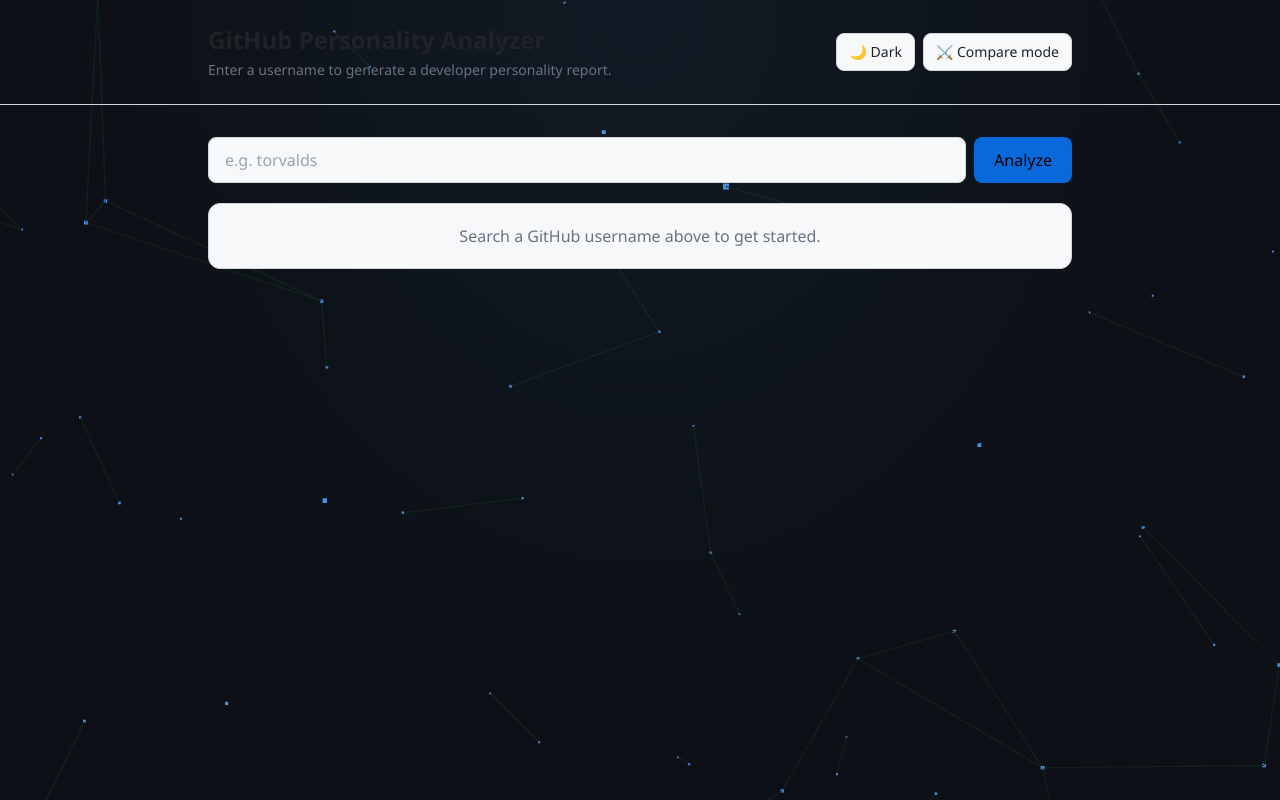
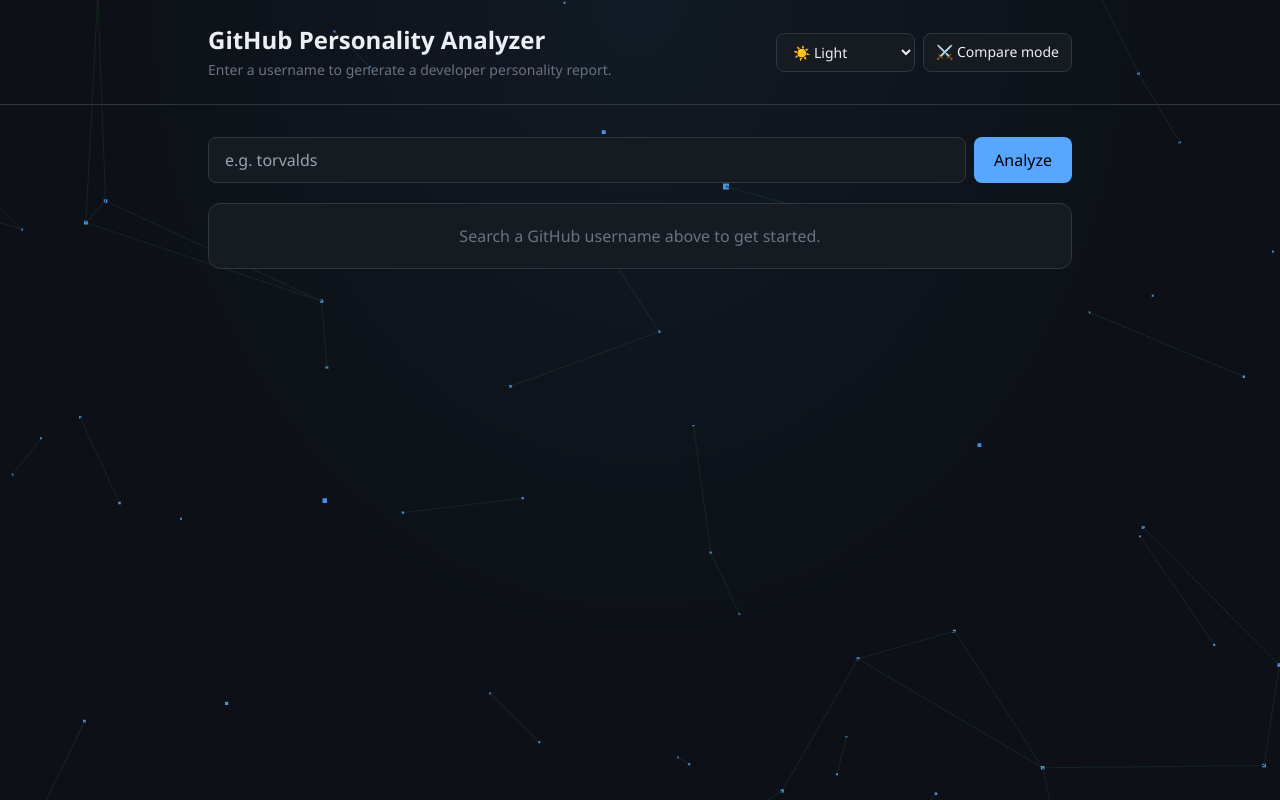
Before and after one commit to PrahladWebDev/github-analyzer, a React (Vite) app in the folder frontend/: page / in a window 1280 px wide. Built offline with nearby package versions, Linux system fonts and the light colour scheme.

Commit message:
Refactor ThemeToggle to use select for theme selection

```diff
--- a/frontend/src/components/ThemeToggle.jsx
+++ b/frontend/src/components/ThemeToggle.jsx
@@ -1,8 +1,17 @@
 import { useEffect, useState } from 'react';
+
+const THEMES = [
+  { id: 'dark', label: '🌙 Dark' },
+  { id: 'light', label: '☀️ Light' },
+  { id: 'dracula', label: '🧛 Dracula' },
+  { id: 'nord', label: '❄️ Nord' },
+  { id: 'synthwave', label: '🌆 Synthwave' },
+  { id: 'forest', label: '🌲 Forest' }
+];
 
 function getInitialTheme() {
   const stored = localStorage.getItem('theme');
-  if (stored === 'light' || stored === 'dark') return stored;
+  if (stored && THEMES.some((t) => t.id === stored)) return stored;
   return window.matchMedia?.('(prefers-color-scheme: light)').matches ? 'light' : 'dark';
 }
 
@@ -10,17 +19,22 @@
   const [theme, setTheme] = useState(getInitialTheme);
 
   useEffect(() => {
-    document.documentElement.classList.toggle('light', theme === 'light');
+    document.documentElement.setAttribute('data-theme', theme);
     localStorage.setItem('theme', theme);
   }, [theme]);
 
   return (
-    <button
-      onClick={() => setTheme((t) => (t === 'light' ? 'dark' : 'light'))}
-      title="Toggle light/dark theme"
-      className="text-sm bg-panel border border-border rounded-lg px-3 py-2 hover:border-accent transition"
+    <select
+      value={theme}
+      onChange={(e) => setTheme(e.target.value)}
+      title="Choose theme"
+      className="text-sm bg-panel border border-border rounded-lg px-3 py-2 hover:border-accent transition cursor-pointer"
     >
-      {theme === 'light' ? '🌙 Dark' : '☀️ Light'}
-    </button>
+      {THEMES.map((t) => (
+        <option key={t.id} value={t.id}>
+          {t.label}
+        </option>
+      ))}
+    </select>
   );
 }
```
